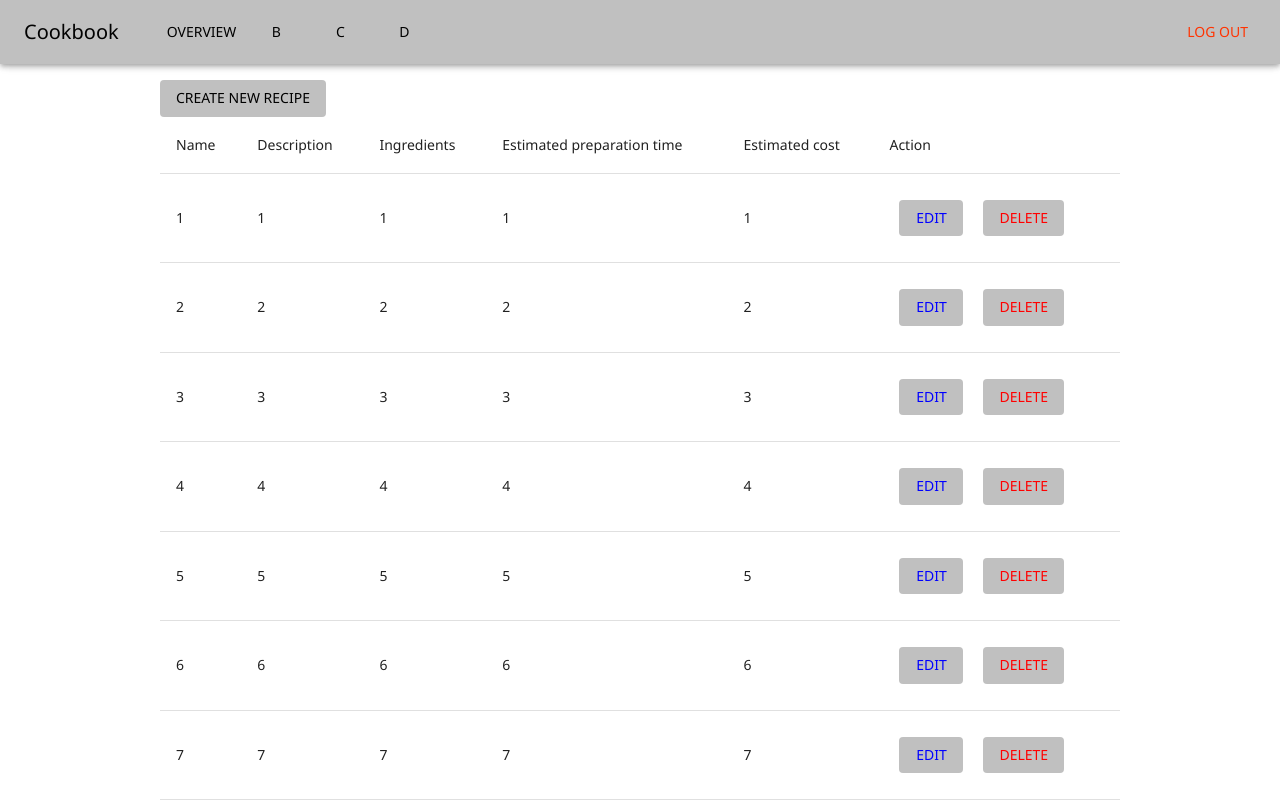
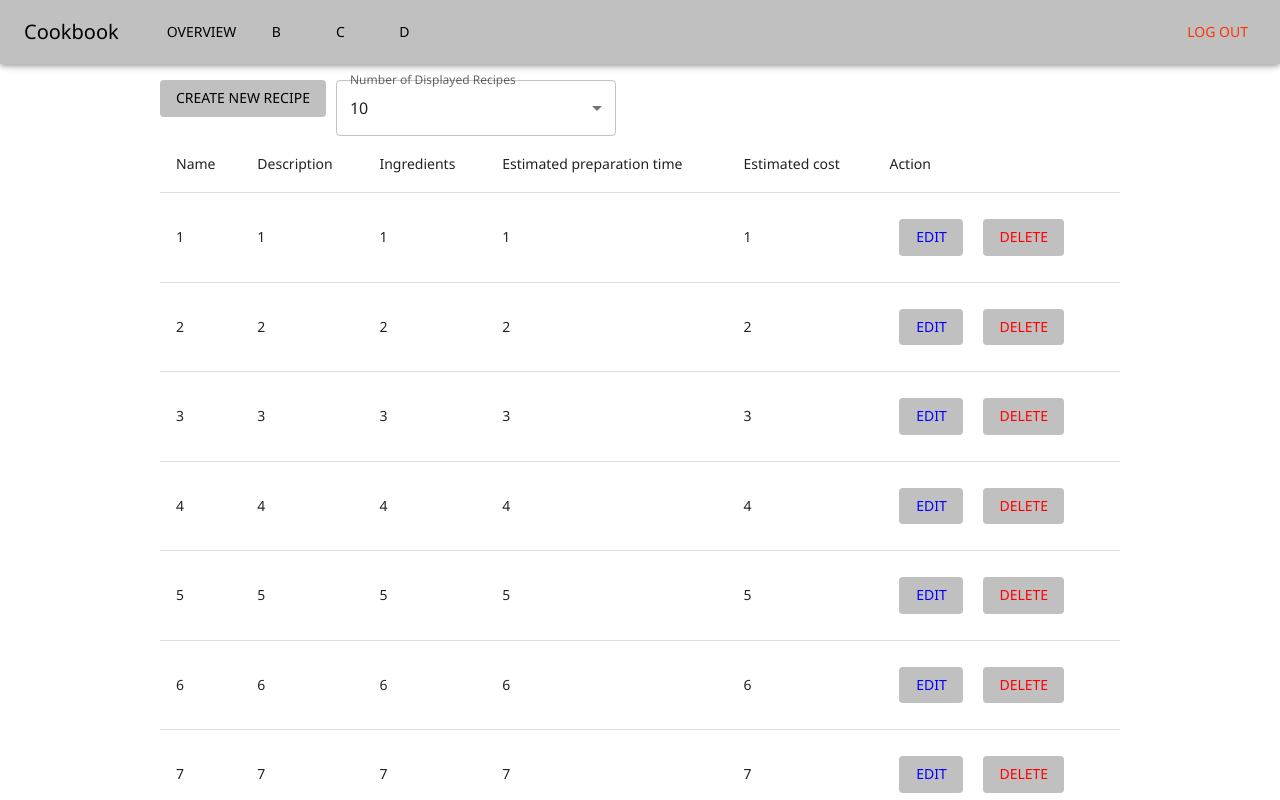
Before and after one commit to kkulak1/PIS_project_frontend, a React (Create React App) app: page /overview in a window 1280 px wide. Shown: the top 800 px of the page. Built offline with nearby package versions, Linux system fonts and the light colour scheme.

Commit message:
pagination-displaying

```diff
--- a/src/pages/overviewpage/OverviewPage.jsx
+++ b/src/pages/overviewpage/OverviewPage.jsx
@@ -1,13 +1,15 @@
-import React from "react";
+import { useState } from 'react';
 import OverviewAppBar from "../../components/appbar/OverviewAppBar";
 import "bootstrap/dist/css/bootstrap.min.css";
-import { Button, Table, TableBody, TableCell, TableHead, TableRow } from '@mui/material';
+import { Button, Table, TableBody, TableCell, TableRow, FormControl, InputLabel, Select, MenuItem } from '@mui/material';
 import { Box } from '@mui/system';
 import EditButton from "../../components/EditButton"
 import DeleteButton from "../../components/DeleteButton"
 import { placeTableHeader } from "../../utils/placementutils";
 
 const OverviewPage = () => {
+  const [pagination, setPagination] = useState(10);
+
   const handleCreateClick = () => {
   };
 
@@ -23,17 +25,51 @@ const OverviewPage = () => {
     )
   }
 
-  let recipes = [1,2,3,4,5,6,7,8,9,10,11,12,13,14,15]
+  const handlePaginationChange = (event) => {
+    setPagination(Number(event.target.value));
+  };
+
+  // function PaginationItem({ pagination }) {
+  //   let stringNumber = String(pagination);
+  //   return (
+  //     <MenuItem value={pagination}>{stringNumber}</MenuItem>
+  //   )
+  // }
+
+  let recipes = [1,2,3,4,5,6,7,8,9,10,11,12,13,14,15,16,17,18,19,20,21,22,23,24,25,26,27,28,29,30]
+  let paginationLabel = 'pagination-label'
+
   return (
     <Box marginTop={2} marginX={20}>
       <OverviewAppBar/>
-      <Button variant="contained" color="primary" onClick={handleCreateClick}>
+      <Button
+        variant="contained"
+        color="primary"
+        onClick={handleCreateClick}
+        sx={{marginRight: '10px'}}
+      >
         Create new recipe
       </Button>
+      <FormControl sx={{ width: '280px' }}>
+        <InputLabel id={paginationLabel}>Number of Displayed Recipes</InputLabel>
+        <Select
+          labelId={paginationLabel}
+          id="pagination"
+          value={pagination}
+          onChange={handlePaginationChange}
+          renderValue={(selected) => (selected ? selected : 'Select')}
+        >
+          <MenuItem value={10}>10</MenuItem>
+          <MenuItem value={20}>20</MenuItem>
+          <MenuItem value={30}>30</MenuItem>
+          {/* <PaginationItem pagination={20}/> */}
+        </Select>
+      </FormControl>
+
       <Table>
         <OverviewPageHeaderRow/>
         <TableBody>
-          {recipes.map((recipe) => (
+          {recipes.slice(0, pagination).map((recipe) => (
             <TableRow key={recipe}>
               <TableCell>{recipe}</TableCell>
               <TableCell>{recipe}</TableCell>
```
